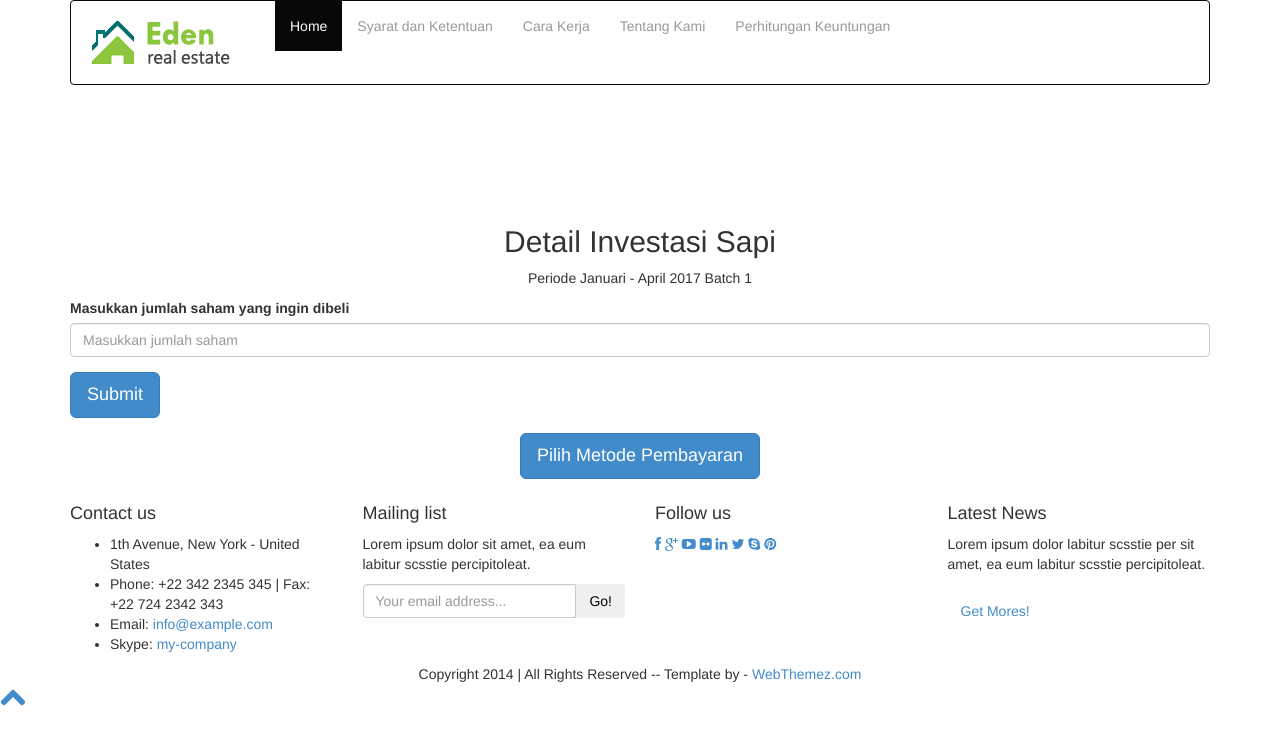
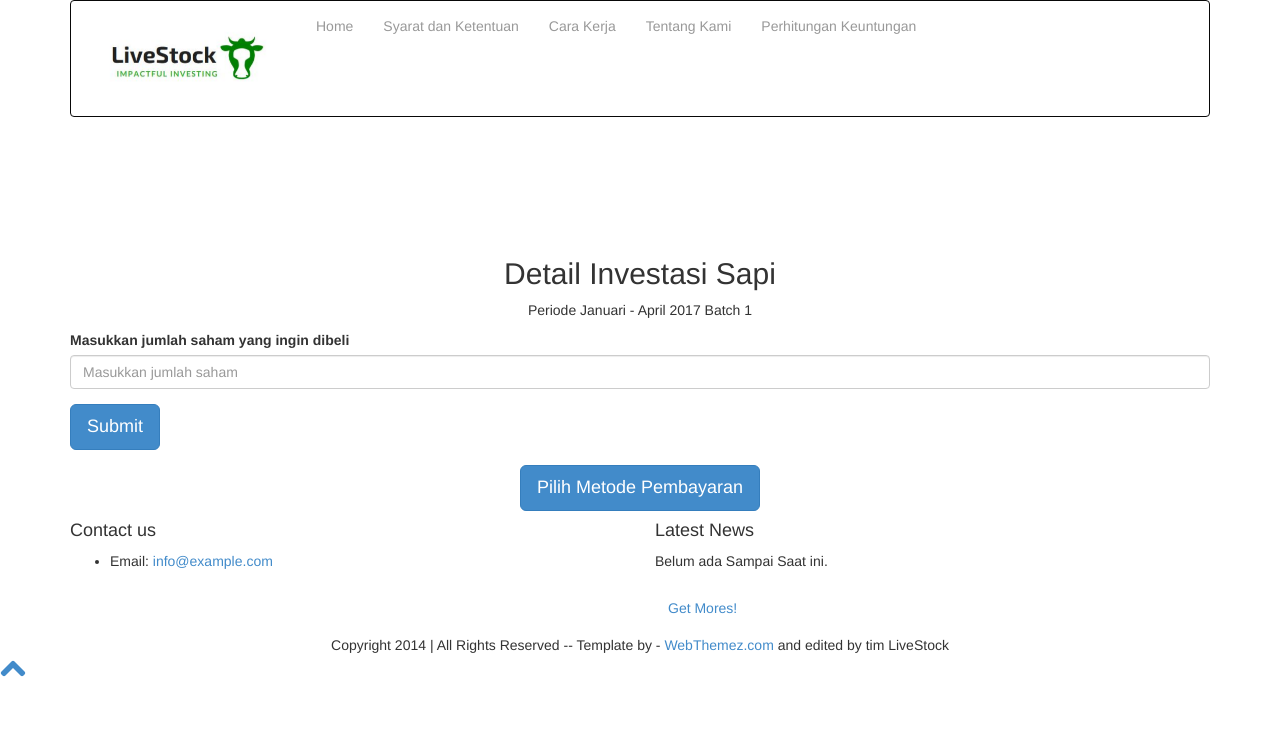
Before and after one commit to afiqrasyidm/LiveStock, a PHP site: page /detail-lowongan.php in a window 1280 px wide. Shown: the top 745 px of the page. Run offline with PHP 8.4, Linux system fonts and the light colour scheme.

Commit message:
edit header

```diff
--- a/detail-lowongan.php
+++ b/detail-lowongan.php
@@ -48,9 +48,12 @@
 
 
 
-		<div class="form-group" style="text-align:center;">
-              <button  name="submit" type="submit" class="btn btn-lg btn-primary" id="submit">Pilih Metode Pembayaran</button>
-            </div>
+		<div  style="text-align:center;">
+
+			<a href="#">
+              <button   class="btn btn-lg btn-primary" id="submit">Pilih Metode Pembayaran</button>
+			</a>
+		</div>
       </div>
     </div>
     <!--/.container-->
--- a/footer.php
+++ b/footer.php
@@ -2,52 +2,25 @@
 <footer>
 <div class="container">
         <div class="row">
-            <div class="col-md-3">
+            <div class="col-md-6">
             	<div class="col">
                    <h4>Contact us</h4>
                    <ul>
-                        <li>1th Avenue, New York - United States</li>
-                        <li>Phone: +22 342 2345 345 | Fax: +22 724 2342 343 </li>
+
                         <li>Email: <a href="mailto:info@example.com" title="Email Us">info@example.com</a></li>
-                        <li>Skype: <a href="skype:my.test?call" title="Skype us">my-company</a></li>
+
                     </ul>
                  </div>
             </div>
 
-            <div class="col-md-3">
-            	<div class="col">
-                    <h4>Mailing list</h4>
-                    <p>Lorem ipsum dolor sit amet, ea eum labitur scsstie percipitoleat.</p>
-                    <form class="form-inline">
-                        <div class="input-group">
-                            <input type="text" class="form-control" placeholder="Your email address...">
-                            <span class="input-group-btn">
-                                <button class="btn" type="button">Go!</button>
-                            </span>
-                        </div>
-                    </form>
-                </div>
-            </div>
 
-            <div class="col-md-3">
-            	<div class="col col-social-icons">
-                    <h4>Follow us</h4>
-                    <a href="#"><i class="fa fa-facebook"></i></a>
-                    <a href="#"><i class="fa fa-google-plus"></i></a>
-                    <a href="#"><i class="fa fa-youtube-play"></i></a>
-                    <a href="#"><i class="fa fa-flickr"></i></a>
-                    <a href="#"><i class="fa fa-linkedin"></i></a>
-                    <a href="#"><i class="fa fa-twitter"></i></a>
-                    <a href="#"><i class="fa fa-skype"></i></a>
-                    <a href="#"><i class="fa fa-pinterest"></i></a>
-                </div>
-            </div>
 
-             <div class="col-md-3">
+
+             <div class="col-md-6">
              	<div class="col">
                     <h4>Latest News</h4>
                     <p>
-                    Lorem ipsum dolor labitur scsstie per sit amet, ea eum labitur scsstie percipitoleat.
+                    Belum ada Sampai Saat ini.
                     <br><br>
                     <a href="#" class="btn">Get Mores!</a>
                     </p>
@@ -62,7 +35,7 @@
 <section class="copyright">
   <div class="container">
     <div class="row">
-      <div class="col-sm-12 text-center"> Copyright 2014 | All Rights Reserved -- Template by -  <a href="http://webThemez.com"> WebThemez.com</a> </div>
+      <div class="col-sm-12 text-center"> Copyright 2014 | All Rights Reserved -- Template by -  <a href="http://webThemez.com"> WebThemez.com</a> and edited by tim LiveStock</div>
     </div>
     <!-- / .row -->
   </div>
--- a/header.php
+++ b/header.php
@@ -37,15 +37,18 @@
     <nav class="navbar navbar-inverse" role="navigation">
       <div class="navbar-header">
         <button type="button" id="nav-toggle" class="navbar-toggle" data-toggle="collapse" data-target="#main-nav"> <span class="sr-only">Toggle navigation</span> <span class="icon-bar"></span> <span class="icon-bar"></span> <span class="icon-bar"></span> </button>
-        <a href="#" class="navbar-brand scroll-top logo  animated bounceInLeft"><b><i><img src="images/logo.png" /></i></b></a> </div>
+        <a href="#" class="navbar-brand scroll-top logo  animated bounceInLeft"><b><i><img src="images/logo.jpg"
+			style = "width: 200px;"
+
+			/></i></b></a> </div>
       <!--/.navbar-header-->
       <div id="main-nav" class="collapse navbar-collapse">
         <ul class="nav navbar-nav" id="mainNav">
-          <li class="active" id="firstLink"><a href="#home" class="scroll-link">Home</a></li>
+          <li  id="firstLink"><a href="homepage.php" class="scroll-link">Home</a></li>
           <li><a href="#services" class="scroll-link">Syarat dan Ketentuan</a></li>
           <li><a href="#aboutUs" class="scroll-link">Cara Kerja</a></li>
           <li><a href="#work" class="scroll-link">Tentang Kami</a></li>
-          <li><a href="#plans" class="scroll-link">Perhitungan Keuntungan</a></li>
+          <li><a href="perhitungan-keuntungan.php" class="scroll-link">Perhitungan Keuntungan</a></li>
 
         </ul>
       </div>
```
Also changed, not shown: images/logo.JPG (added), perhitungan-kerja.php (added).
